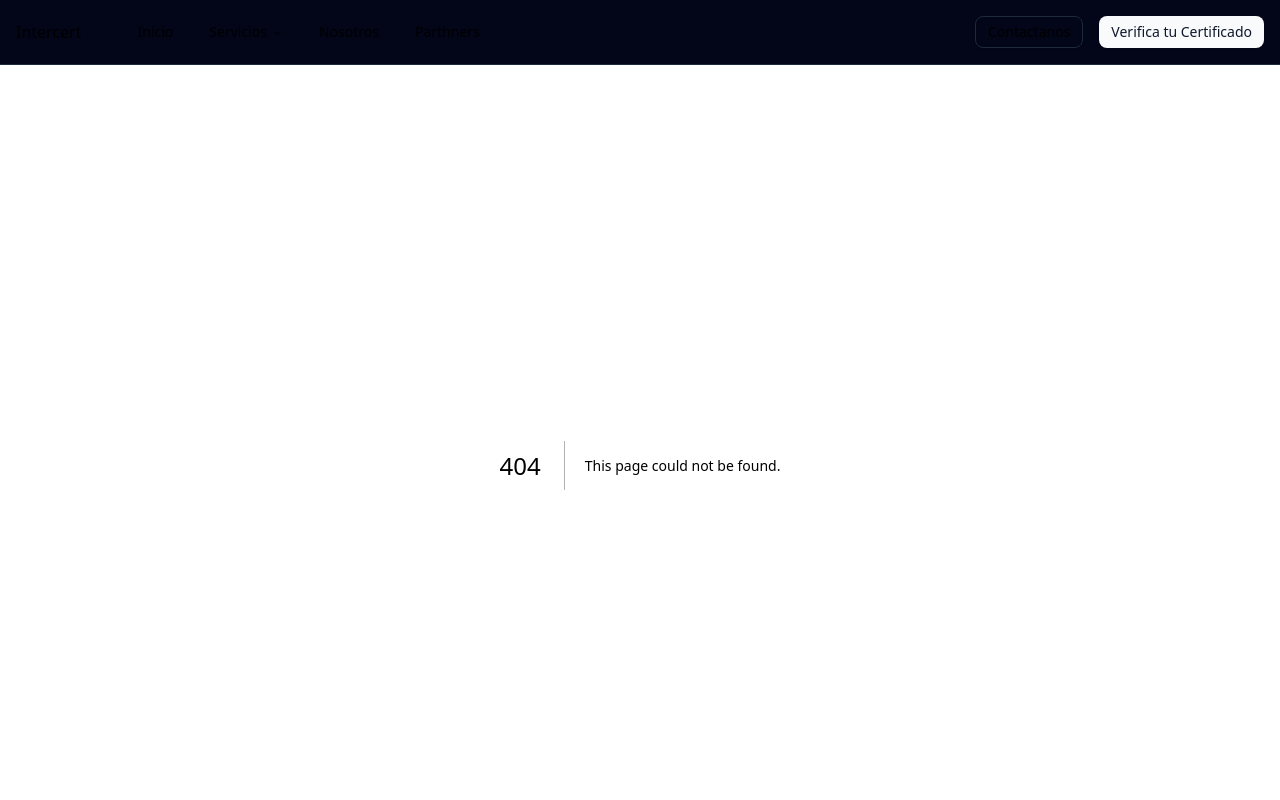
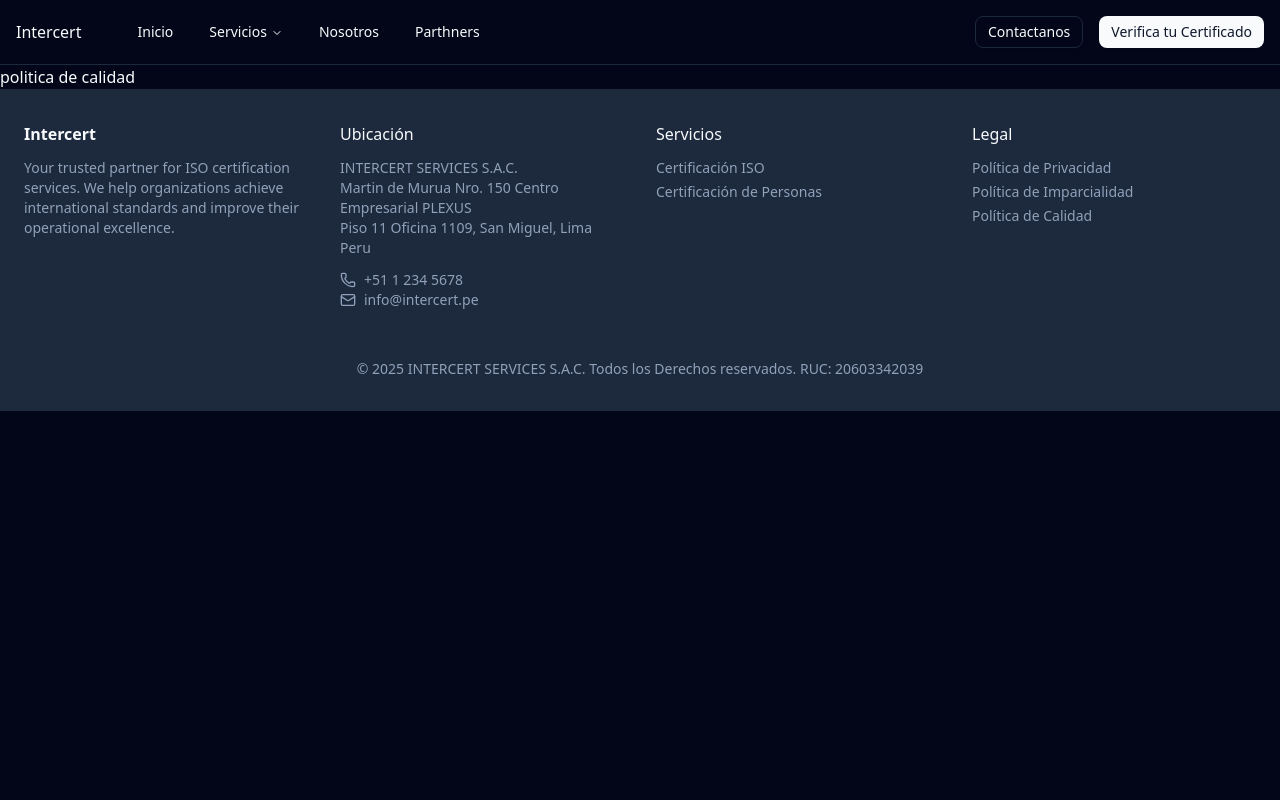
Before and after one commit to Sol-dev-Int/intercert-landing-peru-copia-sol, a Next.js app: page /politica-de-calidad in a window 1280 px wide. Before the commit this address had no page. Shown: the top 800 px of the page. Built offline with nearby package versions, Linux system fonts and the light colour scheme.

Commit message:
feat: add legals page

```diff
--- /dev/null
+++ b/app/(legals)/politica-de-calidad/page.tsx
@@ -0,0 +1,9 @@
+export default function QualityPolicyPage(){
+    return (
+        <>
+            <h1>
+                politica de calidad
+            </h1>
+        </>
+    );
+}
--- /dev/null
+++ b/app/(legals)/politica-de-imparcialidad/page.tsx
@@ -0,0 +1,9 @@
+export default function ImpartialityPolicyPage(){
+    return (
+        <>
+            <h1>
+                politica de imparcialidad
+            </h1>
+        </>
+    );
+}
--- /dev/null
+++ b/app/(legals)/politica-de-privacidad/page.tsx
@@ -0,0 +1,9 @@
+export default function PrivacyPolicyPage(){
+    return (
+        <>
+            <h1>
+                politica de privacidad
+            </h1>
+        </>
+    );
+}
```
